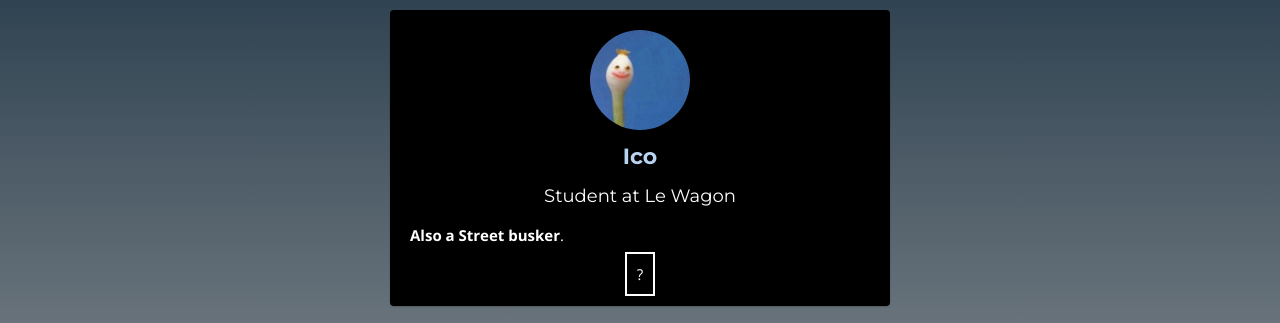
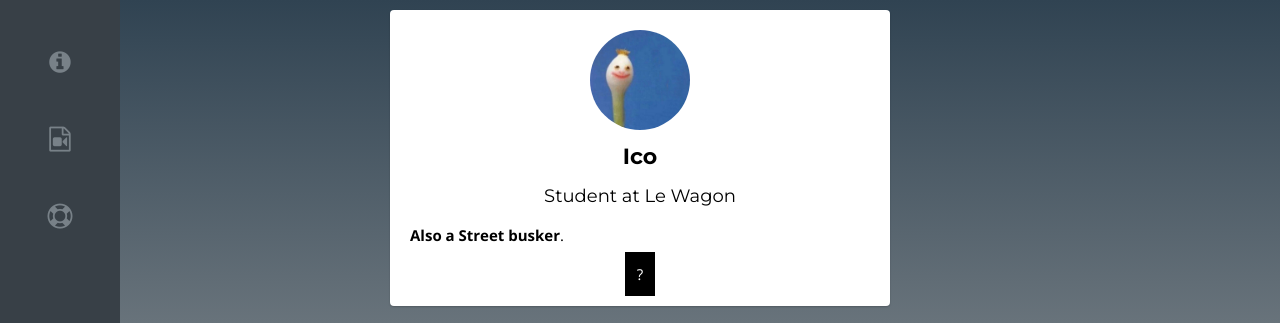
Before and after one commit to IcoChen/profile, a plain HTML site: page index.html in a window 1280 px wide. Shown: the top 323 px of the page. Drawn offline with nearby package versions, Linux system fonts and the light colour scheme.

Commit message:
my profile page

```diff
--- a/index.html
+++ b/index.html
@@ -10,6 +10,25 @@
 </head>
 
 <body cz-shortcut-listen="true">
+  <div id="sidebar">
+        <ul>
+            <li>
+                <a href="#summary">
+                    <i class="fa fa-info-circle"></i>
+                </a>
+            </li>
+            <li>
+                <a href="#favorite-movies">
+                    <i class="fa fa-file-video-o"></i>
+                </a>
+            </li>
+            <li>
+                <a href="#footer">
+                    <i class="fa fa-life-ring"></i>
+                </a>
+            </li>
+        </ul>
+    </div>
 
     <div class="container">
         <div class="card text-center">
--- a/style.css
+++ b/style.css
@@ -4,7 +4,7 @@ body {
     background: linear-gradient(#304352, #d7d2cc);
     font-family: 'Open Sans', sans-serif;
     font-weight: 300;
-    color: white;
+    color: black;
     font-size: 15px;
     line-height: 1.6em;
 }
@@ -16,7 +16,7 @@ h3 {
 }
 
 h1 {
-    color: #B9D4F1;
+    color: black;
     font-size: 22px;
 }
 
@@ -53,7 +53,7 @@ a:hover {
 }
 
 .card {
-    background: black;
+    background: white;
     padding: 20px;
     margin-bottom: 20px;
     border-radius: 4px;
@@ -86,12 +86,12 @@ a:hover {
     color: white;
     font-weight: 500;
     padding: 10px;
-    border: 2px solid white
+    border: 2px solid black
 }
 
 .btn-red:hover {
-    background-color: black;
-    color: black;
+    background-color: white;
+    color: white;
 }
 
 
@@ -116,3 +116,40 @@ a:hover {
 #movies td {
     padding: 10px;
 }
+
+
+/* Fixed sidebar layout */
+
+#content {
+    margin-left: 120px;
+}
+
+#sidebar {
+    background-color: #384047;
+    position: fixed;
+    left: 0px;
+    top: 0px;
+    bottom: 0px;
+    width: 120px;
+    text-align: center;
+}
+
+#sidebar ul {
+    list-style: none;
+    padding-left: 0px;
+}
+
+#sidebar li {
+    margin-top: 50px;
+    margin-bottom: 50px;
+}
+
+#sidebar a {
+    text-decoration: none;
+    font-size: 25px;
+    color: #788188;
+}
+
+#sidebar a:hover {
+    color: white;
+}
```
